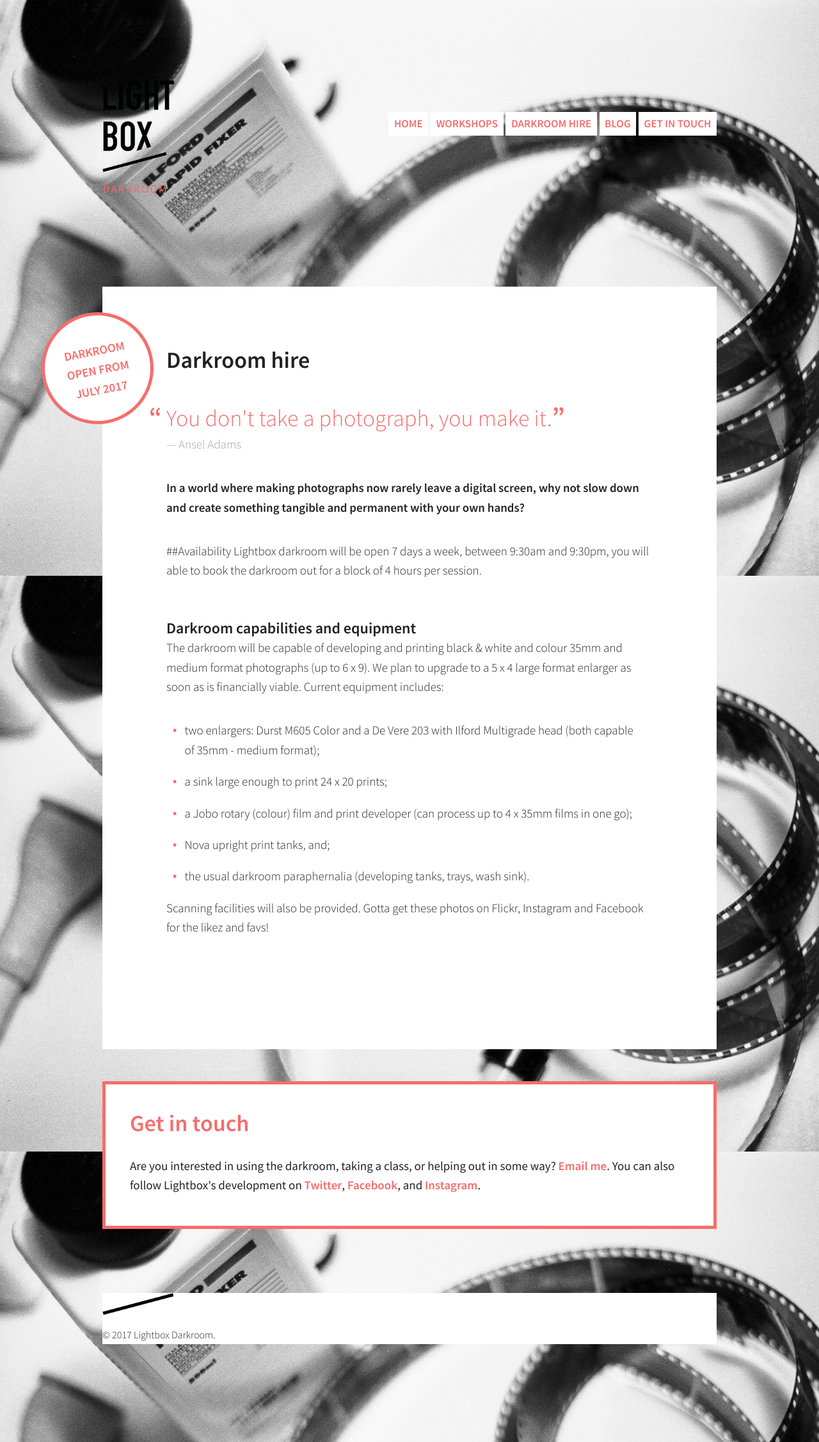
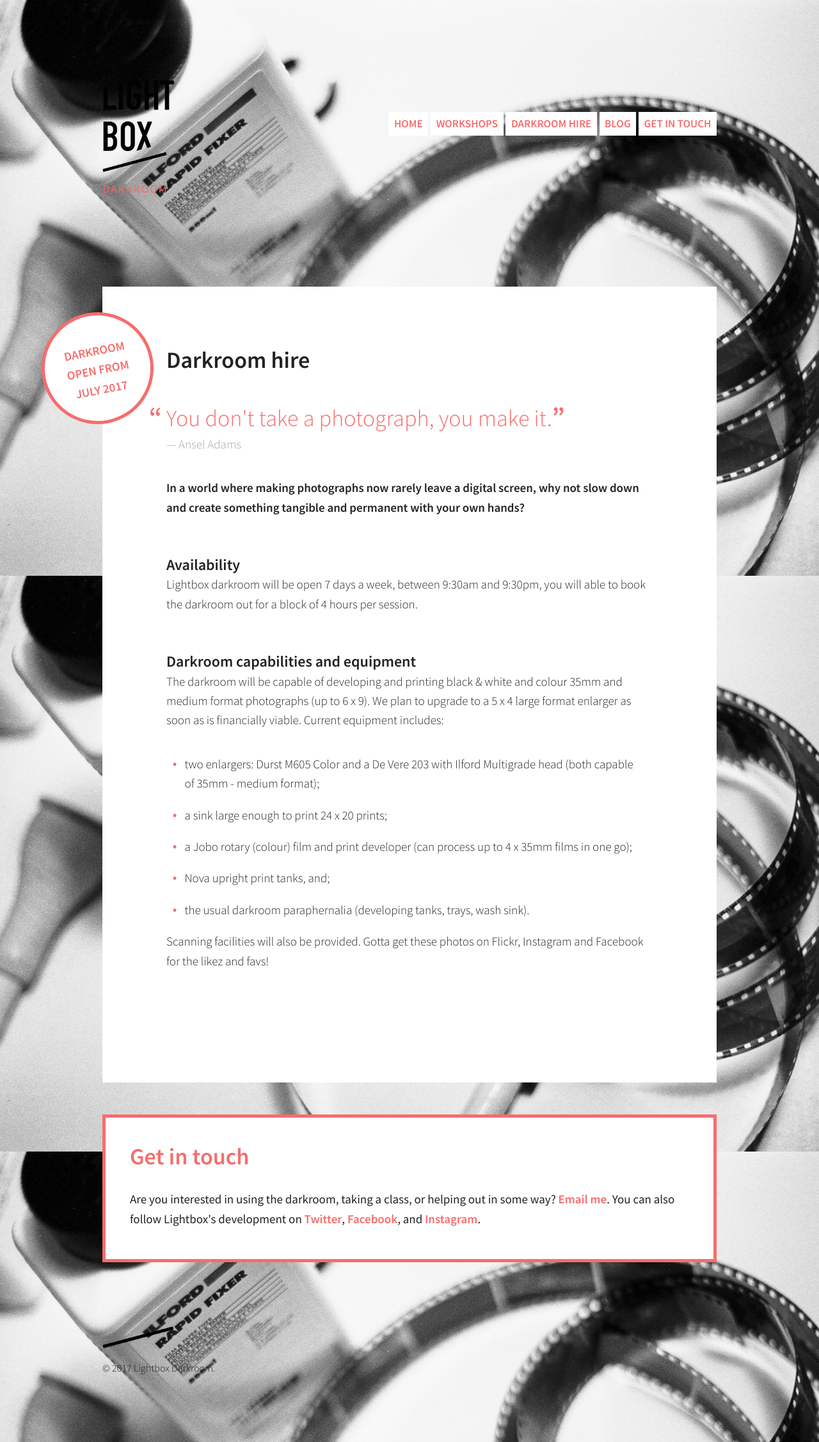
Before and after one commit to martincf/lightbox, a Jekyll site: the page built from darkroom_hire.md, in a window 1280 px wide. Shown: the whole page at 64% size. Built offline with Jekyll 4.4.1, drawn with Linux system fonts in a browser that asks for light colours.

Commit message:
Fixed markdown error, and made footer bg transparent.

```diff
--- a/assets/css/main.scss
+++ b/assets/css/main.scss
@@ -81,7 +81,7 @@ a:hover, a:active {
 .footer-site {
   margin: 100px 0;
   padding-top: 50px;
-  background: #fff url({{ site.baseurl }}/assets/images/logobreak@3x.png) 0 0 no-repeat;
+  background: transparent url({{ site.baseurl }}/assets/images/logobreak@3x.png) 0 0 no-repeat;
   background-size: 112px;
   p {
     font-size: 16px;
--- a/darkroom_hire.md
+++ b/darkroom_hire.md
@@ -13,7 +13,7 @@ heroimage: photo-janupdate-2
 
 In a world where making photographs now rarely leave a digital screen, why not slow down and create something tangible and permanent with your own hands?
 
-##Availability
+## Availability
 Lightbox darkroom will be open 7 days a week, between 9:30am and 9:30pm, you will able to book the darkroom out for a block of 4 hours per session.
 
 <!--
```
